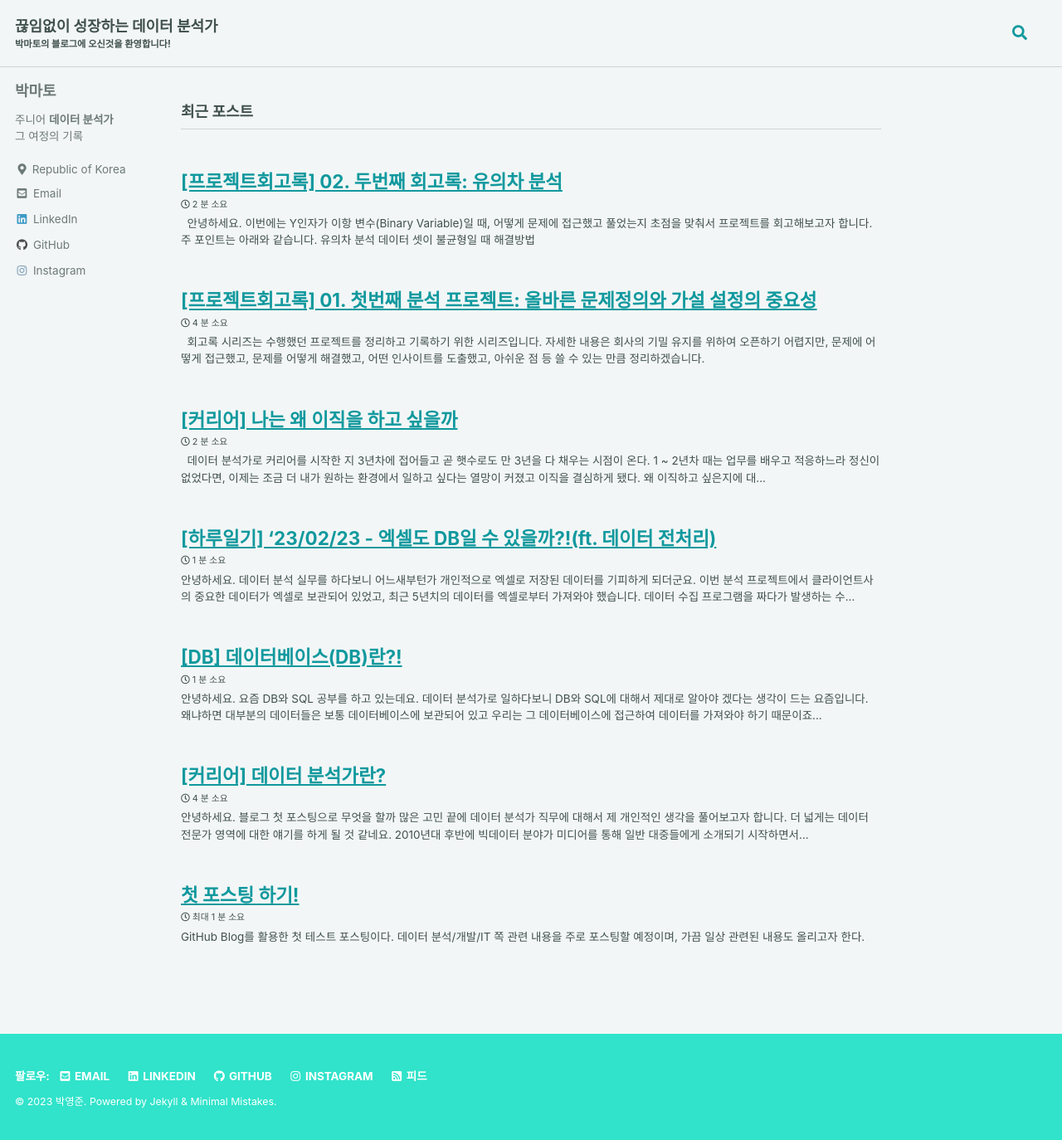
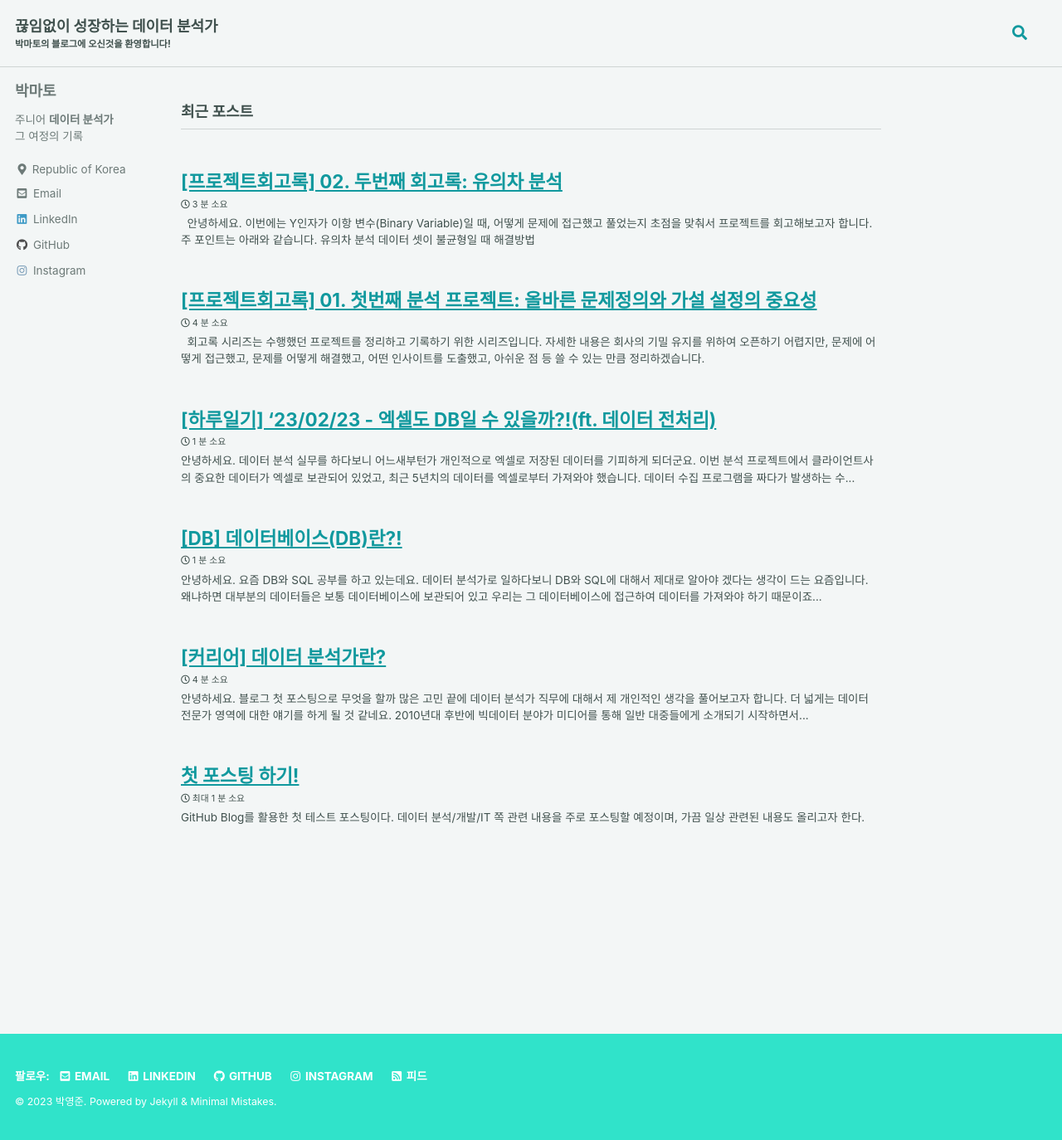
Before and after one commit to Mato-Park/Mato-Park.github.io, a Jekyll site: the page built from index.html, in a window 1280 px wide and 1374 px high. Shown: the whole window at 83% size. Built offline with Jekyll 4.4.1, drawn with Linux system fonts in a browser that asks for light colours; cached includes are drawn as plain includes; the list of posts is cut into pages by our own code; part of the change alters nothing that is shown.

Commit message:
delete reason posts

```diff
--- a/_posts/2023-02-26-reason.md
+++ /dev/null
@@ -1,33 +0,0 @@
----
-title: "[커리어] 나는 왜 이직을 하고 싶을까"
-
-categories:
-    - Data
-tags:
-    - 커리어
-last_modified_at: 2023-02-23T23:39:00
-
-toc: true
-toc_sticky: true
-toc_label: "On This Page"
----
-
-&#160; 데이터 분석가로 커리어를 시작한 지 3년차에 접어들고 곧 햇수로도 만 3년을 다 채우는 시점이 온다. 1 ~ 2년차 때는 업무를 배우고 적응하느라 정신이 없었다면,
-이제는 조금 더 내가 원하는 환경에서 일하고 싶다는 열망이 커졌고 이직을 결심하게 됐다. 왜 이직하고 싶은지에 대한 고민의 답을 찾다보니 결국,
-나는 어떤 환경에서 어떤 방식으로 업무를 하고 싶은가에 고민과 닿아 있었다. 물론 현 직장에 대한 불만이 없다면 거짓말이다. 다만, 그 보다는
-조금 더 본질적인 가치에 대해 생각해봤다.
-<br><br>
-
-## 1. 멈추기보다는 도전과 성장을
- &#160; 나에게 몇 가지 중요한 가치를 뽑아보라면 그 중 "성장"이라는 키워드는 항상 포함되어 있을 것이다. 내가 성장한다면, 내가 속한 조직도 성장하는 것이고 더 나은 퍼포먼스를 낼 수 있을 것이라 믿는다. 그렇기에 나는 내가 더 성장할 수 있는 곳에서 일하기를 갈망한다. <br>
- &#160; 신입 분석가로 입사하여 지금 회사에서 많은 것을 배우고 성장했다고 생각한다. 아직 더 성장할 여지가 많고 더 성장할 수 있다고 스스로 믿고 있지만, 그 미래가 잘 보이지 않는다. 단순히 분석 주제와 데이터만 바뀔 뿐 적용하는 방법론은 유사할 것이며 나의 역할도 거기까지란 생각이 든다. 경력을 쌓다 보면 다양한 문제를 해결하면서 경험을 쌓아가며 양적 성장이 가능할 것이다. 하지만, 단순히 지금까지 해오던 것들을 반복하는 방식이 아닌 더 나은 방법은 없는지 치열하게 고민해보고 필요하다면 배워가며 더 나은 퍼포먼스를 낼 수 있는 질적 성장이 필요하다고 생각한다.
-
-## 2. 지원보다는 주도적인 역할을
- &#160; 현재 회사에서 분석 컨설팅 업무를 하면서 크게 아쉬운 부분 중 하나는 업무를 함에 있어서 데이터 분석가의 역할과 책임이 제한적이라는 점이다. 개인적으로는 제조업 분야에 있다보니 더 크게 느껴지는 부분이라고 생각한다. 제조업 특성상 공정 전문가인 현업 엔지니어 없이 데이터 분석가가 주도적으로 분석을 진행하여 성과를 도출하기 매우 어렵다. 따라서 나의 역할이 엔지니어들을 단순 지원하는 정도로 그치는 경우가 종종 생기며, 현업 엔지니어의 프로젝트 관심도나 역량에 따라 분석 성과가 좌지우지되는 경향이 있다. 그리고 데이터 분석을 통해 프로젝트 성과를 도출하더라도 그 성과는 클라이언트사인 공장의 성과이기에, 분석가인 나에게 크게 체감이 되지 않는 것도 아쉬움을 느끼는 큰 요인이다.<br>
- &#160; 그렇기에 단순히 지원하는 역할에 그치는 것이 아닌 책임감을 갖고 주도적인 역할을 해낼 수 있는 포지션에서 업무를 해보고 싶은 욕심이 생겼다.
-
-## 3. 아쉬움보다 최고의 환경을
- &#160; 수평적으로 보이나 실상은 수직적인 업무구조, 코드리뷰의 부재, 체계적인 개발/운영/교육 시스템의 부재, 개선의지 부족 등 업무 환경적으로 아쉬움이 큰 것 또한 사실이다. 개인적으로 내실을 탄탄히 다진 조직일수록 역량이 높고 장기적으로 지속될 확률이 높다고 생각한다. 왜냐하면 최고의 환경을 갖춘 곳에 최고의 인재가 모이고 시너지가 날 것이기 때문이다. 아쉬움을 갖고 일하기보다는 최고의 환경에서 존중받고 자부심과 뿌듯함을 느끼면서 일하고 싶다. 최고의 환경으로 가려면 본인 먼저 그에 걸맞는 인재가 되야 한다는 것을 알기에 언제나 스스로에게 긍정적인 동기부여가 되고 있다. 이를 목표삼아 항상 어제보다 나은 내가 될 것이며 결국 원하는 바에 걸맞는 사람이 되고자 한다.
-
-<br>
- &#160; 이상으로 개인적으로 생각한 이직하고 싶은 이유에 대한 답을 3가지 정도로 정리해봤다.
--- a/_posts/2023-03-06-projects_memoir2.md
+++ b/_posts/2023-03-06-projects_memoir2.md
@@ -61,8 +61,19 @@ toc_label: "On This Page"
 
 #### 2.1.1 t-test 검정
 &#160; 불균형이 심할 때, 인자의 양 그룹 별 평균 차이를 검정하면 어떻게 될까!? 대부분의 인자의 t-test 검정에서 5% 유의수준에서 귀무가설을 기각하는 결과가 나왔다. 즉, 웬만하면 통계적으로 양 그룹 간 평균의 차이가 있다는 것이다. 따라서 t-test 검정을 통한 유의차 분석 만으로는 유의미한 결론을 도출하기 어려웠다. <br><br>
-왜 그럴까?
+왜 그럴까? 다음과 같은 간단한 실험을 해보자.
 <br><br>
+&#160; 우선 실험을 위해 임의의 100개의 X인자 데이터를 만들었다. 0 ~ 1 범위 내에서 10개의 임의의 난수를 생성해 불량 그룹 데이터를 만들고, 마찬가지로 0 ~ 1 범위 내에서 35개와 1 ~ 2 범위 내에서 45개 총 90개의 임의의 난수를 생성해 정상 그룹 데이터를 생성했다. 그룹 별 데이터의 평균값은 다음과 같다.
 
-![dd](/_includes/newplot.png)
-![ㅇㅇ](/_includes/test.html)
+|그룹|평균|
+|---|---|
+|불량|0.33|
+|정상|1.05|
+
+&#160; 그룹 간 X인자의 평균 차이는 대략 0.7이며, 평균 차이에 대한 t-test 검정 결과 p-value = 0.0002로 통계적으로 매우 유의미한 평균 차이가 존재한다는 결과가 나왔다. t-test 검정 결과만 보면, 이 X인자의 값이 낮을 때, 불량 제품 유발 확률이 높다고 보여진다. 하지만 정말 이 수치만을 신뢰하여 이런 결론을 도출해도 될까? 이 데이터를 시각적으로 간단하게 표현해봤다.
+<div>
+{% include test.html %}
+</div><br>
+&#160; 그래프를 확인해보면 전혀 그렇지 않다는 것을 알 수 있다. 이 X인자의 변동만으로는 불량 제품 발생에 대해서 전혀 설명하지 못하고 있다. 물론 실험을 위해 임의로 만든 데이터 셋이긴 하지만 프로젝트를 진행하면서 실제로 자주 마주쳤던 패턴이다. 제대로 교육받고 훈련된 데이터 분석가라면 t-test 검정 결과가 만능이 아니라는 것은 누구나 다 알 것이다. 하지만 수백 ~ 수천개의 인자들을 하나하나 시각적으로 탐색하기에는 프로젝트 수행기간이 항상 넉넉하지 않기에 이런 통계 검정, 통계 수치에 의존하여 인자들을 필터링하며 데이터 분석을 진행하게 된다. 중요한 점은 통계 검정 수치만 전적으로 신뢰하는 것이 아니라 다양한 방면으로 분석하고 검증해야 한다는 것이다.
+
+#### 2.1.2 샘플링
```
Also changed, not shown: 4 other files.
